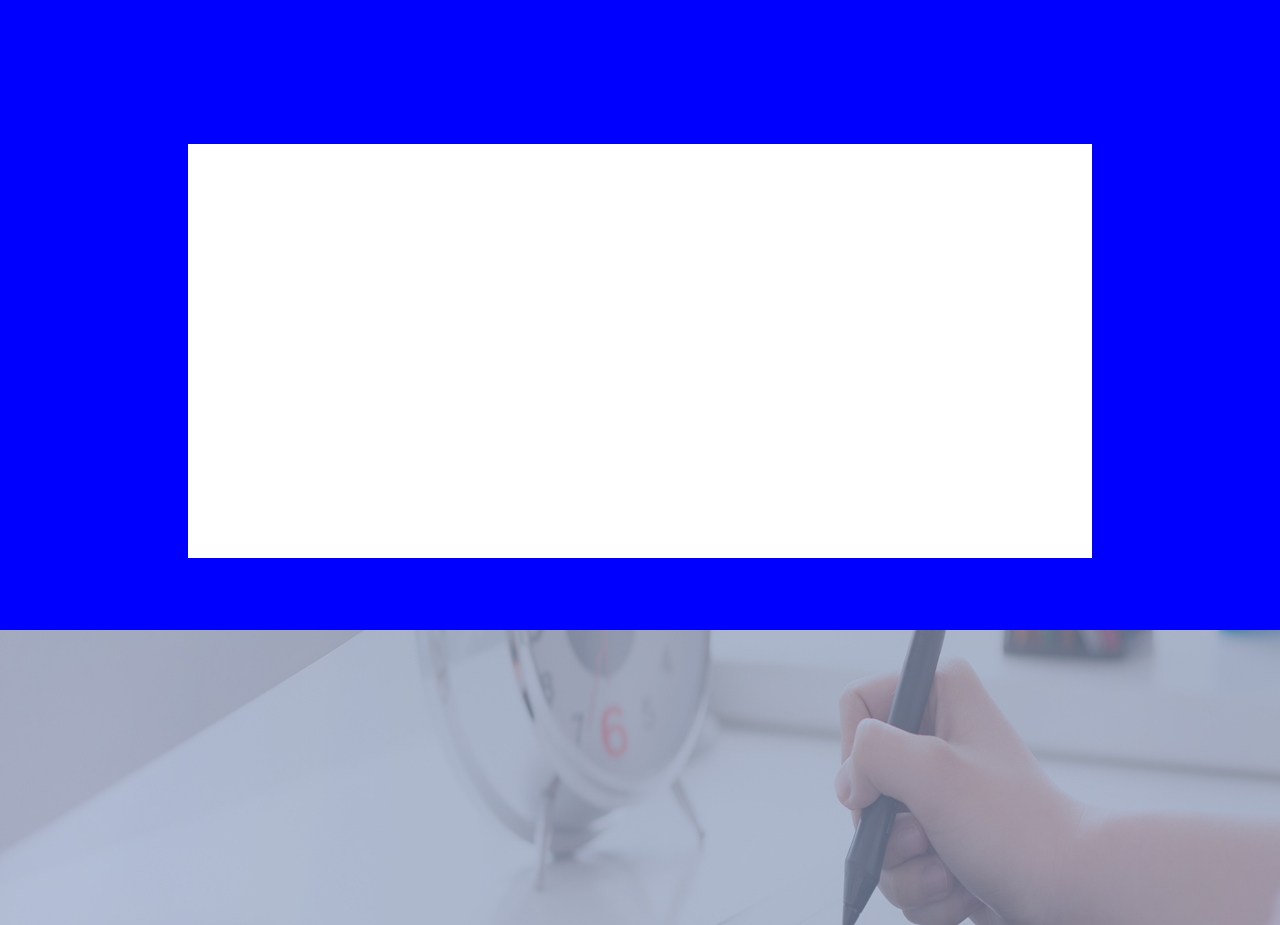
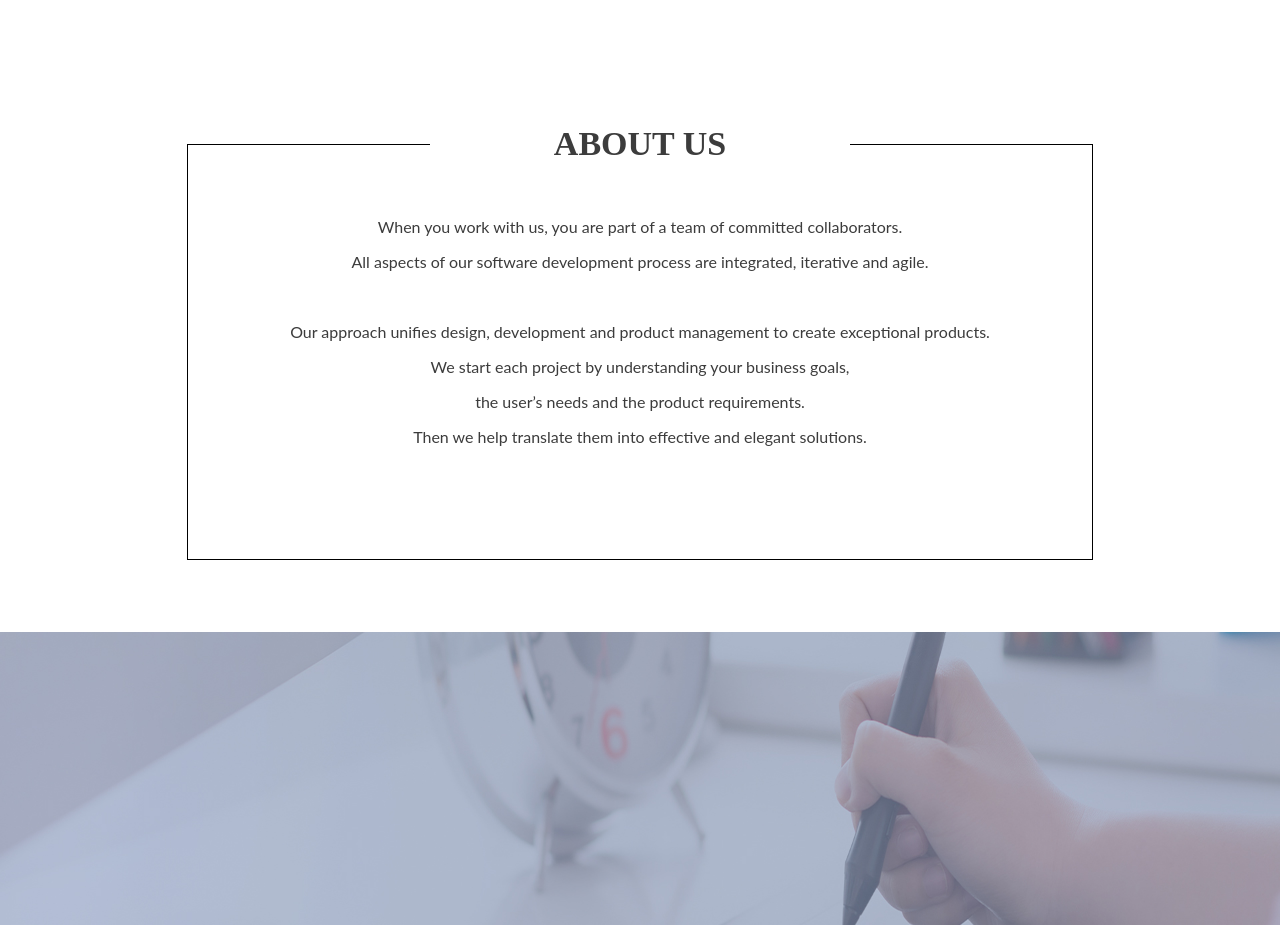
Before and after one commit to rainyjune/html-demos, a plain HTML site: page portfolio/index.html in a window 1280 px wide. Shown: the part 1074-1999 px from the top of the page. Drawn offline with Linux system fonts and the light colour scheme.

Commit message:
Implements #aboutus

```diff
--- a/portfolio/index.html
+++ b/portfolio/index.html
@@ -17,7 +17,20 @@
         </div>
         <img src="./images/header-icon2.png" id="keyicon">
       </div>
-      <div id="aboutus"></div>
+      <div id="aboutus">
+        <h2>about us</h2>
+        <div>
+          <p>When you work with us, you are part of a team of committed collaborators.
+          <p>All aspects of our software development process are integrated, iterative and agile.
+          <p>&nbsp;
+
+           <p>Our approach unifies design, development and product management to create exceptional products.
+           <p>We start each project by understanding your business goals,
+           <p>the user’s needs and the product requirements.
+           <p>Then we help translate them into effective and elegant solutions.
+
+        </div>
+      </div>
       <div id="services"></div>
       <div id="whatwedo"></div>
       <div id="works"></div>
--- a/portfolio/style.css
+++ b/portfolio/style.css
@@ -5,7 +5,6 @@ body {
 
 /* App */
 .container {
-  background-color: blue;
   overflow: auto;
 }
 
@@ -69,7 +68,33 @@ body {
   height: 414px;
   margin: 146px auto 72px auto;
   background-color: white;
+  border: 1px solid black;
+  position: relative;
 }
+
+#aboutus h2 {
+  text-transform: uppercase;
+  font-family: "lato bold";
+  font-size: 34px;
+  width: 420px;
+  background-color: white;
+  position: absolute;
+  left: 50%;
+  top: -20px;
+  margin: 0;
+  margin-left: -210px;
+  text-align: center;
+  color: #3c3c3c;
+}
+
+#aboutus div {
+  text-align: center;
+  font-size: 16px;
+  color: #3c3c3c;
+  margin-top: 72px;
+  font-family: lato;
+}
+
 
 #services {
   background: url(./images/service-bg.jpg);
```
